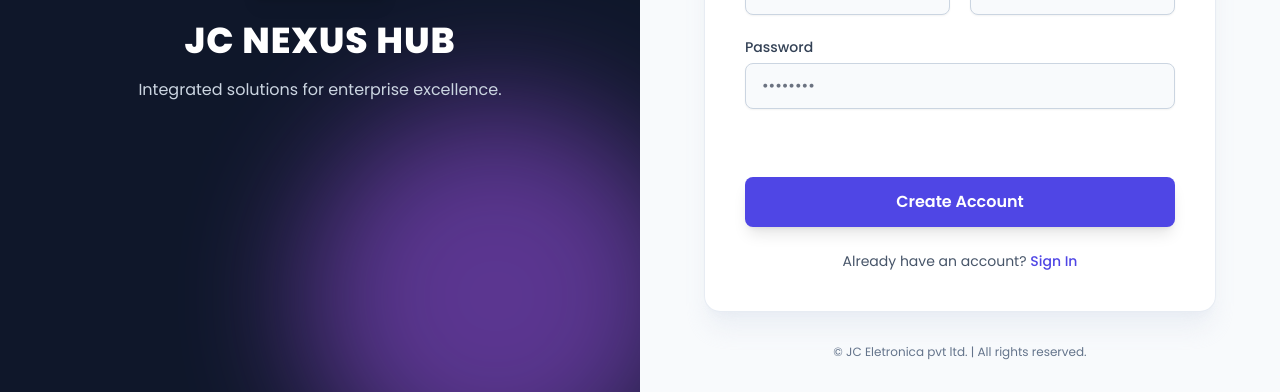
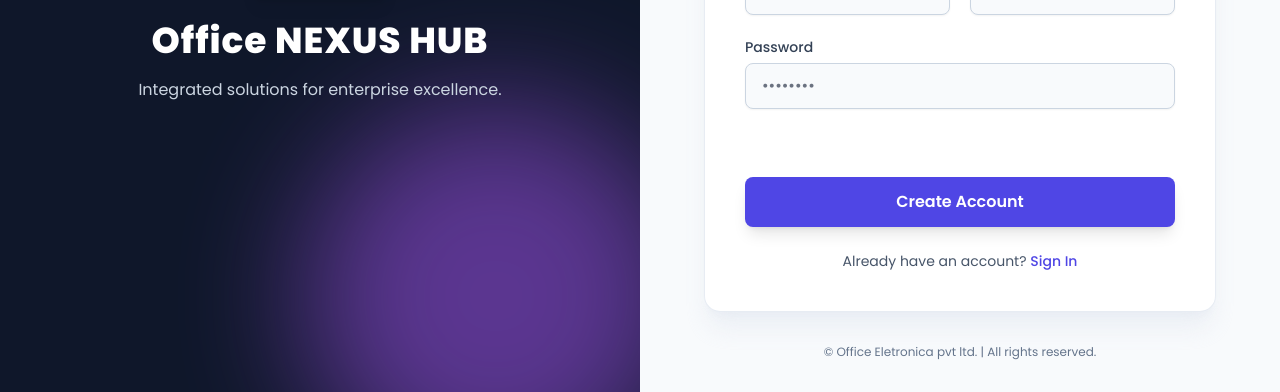
Before and after one commit to devrajnayak04/OFFICE-NEXUS-HUB-, a website: page register.html in a window 1280 px wide. Shown: the part 420-812 px from the top of the page. Drawn offline with nearby package versions, Linux system fonts and the light colour scheme.

Commit message:
Update register.html

```diff
--- a/register.html
+++ b/register.html
@@ -3,7 +3,7 @@
 <head>
     <meta charset="UTF-8" />
     <meta name="viewport" content="width=device-width, initial-scale=1.0" />
-    <title>Create Account - JC Nexus Hub</title>
+    <title>Create Account - JOffice Nexus Hub</title>
 
     <script src="https://cdn.tailwindcss.com?plugins=forms"></script>
 
@@ -43,8 +43,8 @@
             <div class="absolute inset-0 bg-grid-slate-800/[0.2] [mask-image:linear-gradient(to_bottom,white_40%,transparent_100%)]"></div>
 
             <div class="z-10 w-full max-w-md animate-fade-in-up [animation-delay:200ms]">
-                <img src="logo.png" alt="JC Nexus Hub Logo" class="h-32 w-auto mx-auto drop-shadow-lg" />
-                <h1 class="mt-6 text-4xl font-extrabold tracking-wide">JC NEXUS HUB</h1>
+                <img src="logo.png" alt="Office Nexus Hub Logo" class="h-32 w-auto mx-auto drop-shadow-lg" />
+                <h1 class="mt-6 text-4xl font-extrabold tracking-wide">Office NEXUS HUB</h1>
                 <p class="mt-4 text-base text-slate-300 leading-relaxed">Integrated solutions for enterprise excellence.</p>
             </div>
         </div>
@@ -118,7 +118,7 @@
                     </div>
                 </div>
                  <div class="mt-8 text-center animate-fade-in-up [animation-delay:600ms]">
-                    <p class="text-xs text-slate-500">&copy; JC Eletronica pvt ltd. | All rights reserved.</p>
+                    <p class="text-xs text-slate-500">&copy; Office Eletronica pvt ltd. | All rights reserved.</p>
                 </div>
             </div>
         </div>
@@ -179,4 +179,5 @@
         });
     </script>
 </body>
+
 </html>
```
